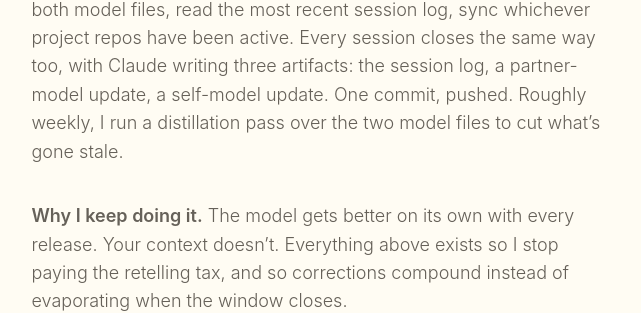
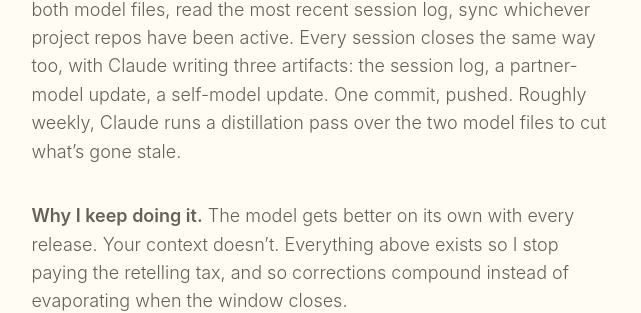
Before and after one commit to paulmederos/pm17, a Jekyll site: the page built from _posts/2026-08-09-how-i-work-with-claude.md, in a window 1280 px wide and 900 px high, scrolled down 2067 px. Shown: the part 290-603 px from the top of the window, without its empty margins (315-956 px from the left). Built offline with Jekyll 4.4.1, drawn with Linux system fonts in a browser that asks for light colours; some web fonts are replaced; some of the changed text lies outside the part shown.

Commit message:
Correct distillation attribution and frame it as kaizen
Claude runs the four-phase Lint and checks in where judgment matters; the
post read as though I ran it myself. Same fix applied to the at-a-glance
line.

Reframed the success metric around the actual goal: a continuous-improvement
loop where the next session needs less reasoning because better guidelines
are already baked in.

Co-Authored-By: Claude Opus 5 <noreply@anthropic.com>

```diff
--- a/_posts/2026-08-09-how-i-work-with-claude.md
+++ b/_posts/2026-08-09-how-i-work-with-claude.md
@@ -39,7 +39,7 @@ Below is the whole thing at a glance, a prompt that will build it for you, a che
 - `.self_model.md`: Claude's model of itself, including its own failure patterns.
 - `sessions/YYYY_wNN/`: one log per working session, written by Claude at the wrap.
 
-**How it works.** Every session opens the same way. Pull the repo, read both model files, read the most recent session log, sync whichever project repos have been active. Every session closes the same way too, with Claude writing three artifacts: the session log, a partner-model update, a self-model update. One commit, pushed. Roughly weekly, I run a distillation pass over the two model files to cut what's gone stale.
+**How it works.** Every session opens the same way. Pull the repo, read both model files, read the most recent session log, sync whichever project repos have been active. Every session closes the same way too, with Claude writing three artifacts: the session log, a partner-model update, a self-model update. One commit, pushed. Roughly weekly, Claude runs a distillation pass over the two model files to cut what's gone stale.
 
 **Why I keep doing it.** The model gets better on its own with every release. Your context doesn't. Everything above exists so I stop paying the retelling tax, and so corrections compound instead of evaporating when the window closes.
 
@@ -224,7 +224,7 @@ So a stale entry isn't neutral clutter sitting harmlessly in the corner. It's a
 
 The maintenance pass borrows its name from Karpathy's [LLM Wiki](https://gist.github.com/karpathy/442a6bf555914893e9891c11519de94f) gist, which names three operations on a knowledge base: ingest, query, and lint. His definition of lint is a ready-made checklist: *"Periodically, ask the LLM to health-check the wiki. Look for: contradictions between pages, stale claims that newer sources have superseded, orphan pages with no inbound links, important concepts mentioned but lacking their own page, missing cross-references, data gaps."*
 
-I run it in four phases:
+Claude runs it in four phases, checking in with me at the points where judgment matters:
 
 1. **Orient.** Read both files top to bottom, then scan the last two weeks of session logs for lessons that never made it in. Catching up comes before cutting. The real work here is re-homing, since per-session notes pile up as raw dated blocks at the bottom.
 2. **Identify iron laws.** Anything appearing three or more times gets promoted into a single named entry with all the dates folded into one citation. Those become the structure. Everything else is texture.
```
Also changed, not shown: other parts of _posts/2026-08-09-how-i-work-with-claude.md (+1 -1 lines).
